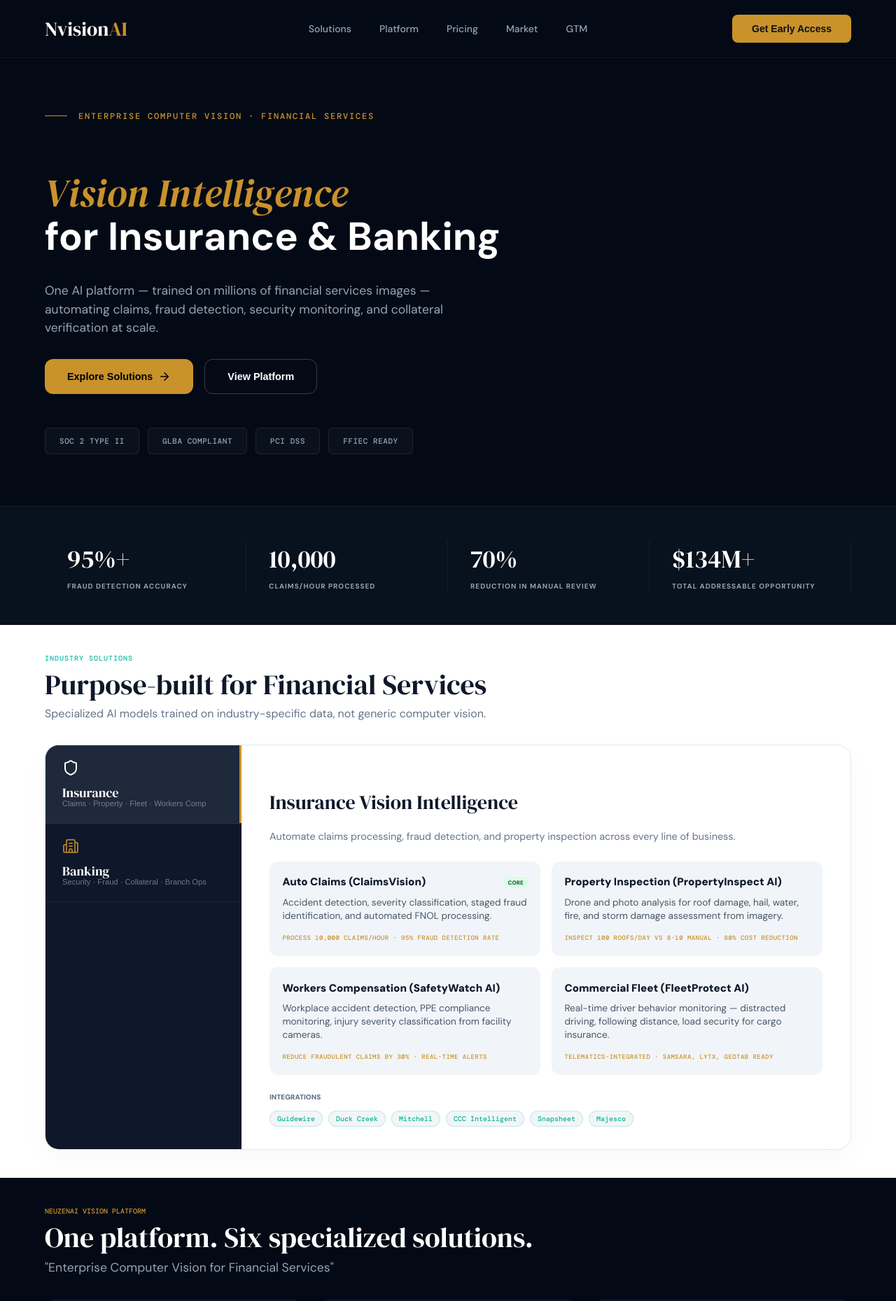
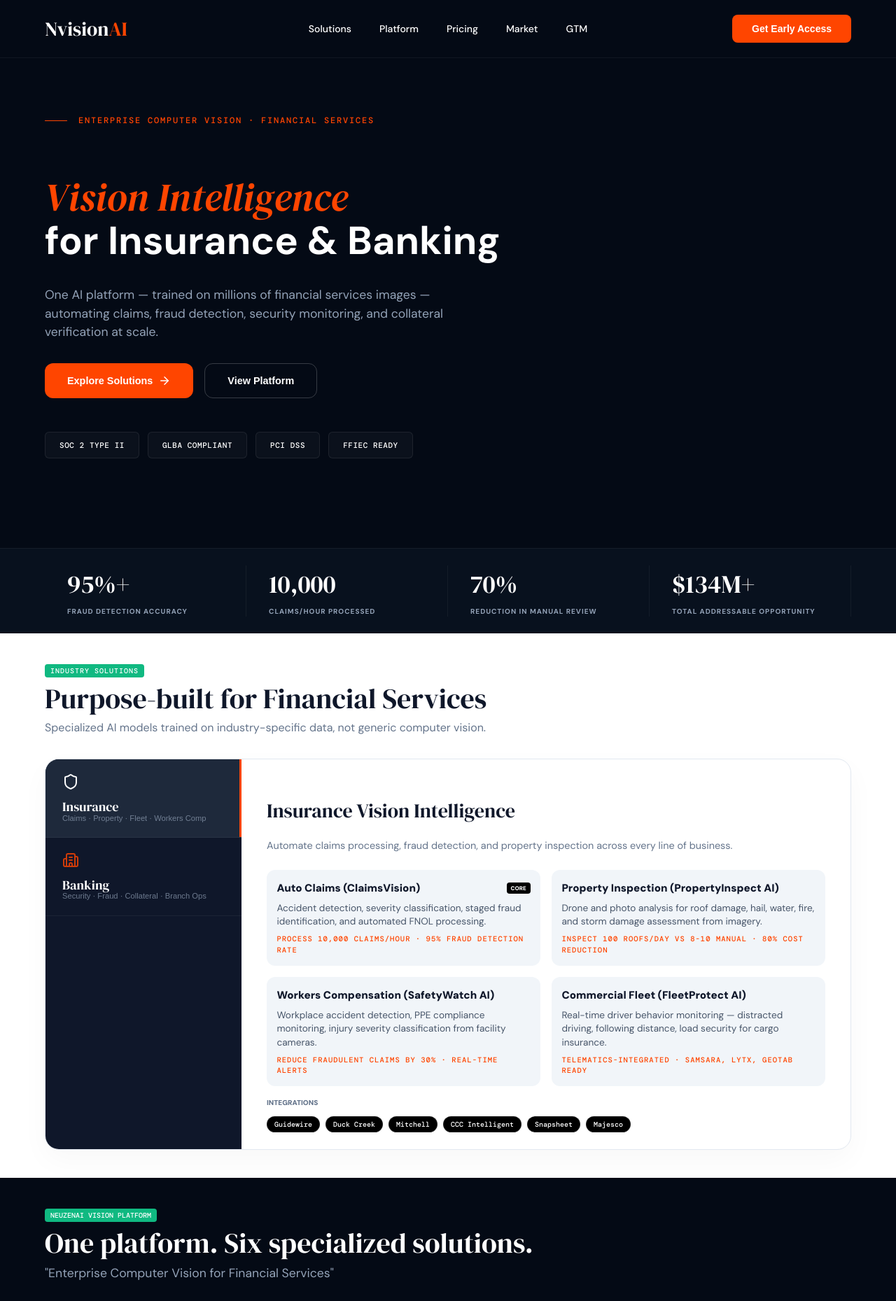
Before and after one commit to ravitejaungrala/NVISIONAI, a React (Vite) app: page / in a window 1280 px wide. Shown: the top 1859 px of the page at 70% size. Built offline with nearby package versions, Linux system fonts and the light colour scheme.

Commit message:
latest chnages

```diff
--- a/src/pages/NvisionAI.css
+++ b/src/pages/NvisionAI.css
@@ -7,8 +7,8 @@
   --navy-bg: #040a15;
   --navy-card: #0a1628;
   --navy-deep: #0f172a;
-  --gold: #c9922a;
-  --teal: #14b8a6;
+  --gold: #ff4500;
+  --teal: #10b981;
   --green: #10b981;
   --slate: #94a3b8;
   --slate-dark: #64748b;
@@ -70,7 +70,7 @@
   justify-content: center;
 }
 .nav-links a {
-  color: #94a3b8;
+  color: #ffffff;
   text-decoration: none;
   font-size: 14px;
   font-weight: 500;
@@ -86,7 +86,7 @@
 
 .btn-nav {
   background: var(--gold);
-  color: #0d1117;
+  color: #ffffff;
   padding: 0.75rem 1.75rem;
   border-radius: 8px;
   font-weight: 700;
@@ -99,11 +99,11 @@
 
 /* -------------------------------- HERO -------------------------------- */
 .hero {
-  min-height: 80vh;
+  min-height: 70vh;
   display: flex;
   flex-direction: column;
   justify-content: center;
-  padding: 0 4rem;
+  padding: 5rem 4rem 8rem;
 }
 .hero-eyebrow { color: var(--gold); font-size: 0.75rem; font-weight: 800; letter-spacing: 0.15em; text-transform: uppercase; margin-bottom: 1.5rem; font-family: 'DM Mono', monospace; display: flex; align-items: center; gap: 1rem; }
 .hero-eyebrow::before { content: ""; width: 2rem; height: 1px; background: var(--gold); }
@@ -111,7 +111,7 @@
 .hero-title span { color: var(--gold); font-style: italic; }
 .hero-sub { color: var(--slate); font-size: 1.1rem; max-width: 600px; margin-bottom: 2rem; line-height: 1.5; }
 .hero-btns { display: flex; gap: 1rem; }
-.btn-gold { background: var(--gold); color: #000; padding: 1rem 2rem; border-radius: 12px; font-weight: 900; border: none; font-size: 0.9rem; cursor: pointer; display: flex; align-items: center; gap: 0.5rem; }
+.btn-gold { background: var(--gold); color: #ffffff; padding: 1rem 2rem; border-radius: 12px; font-weight: 900; border: none; font-size: 0.9rem; cursor: pointer; display: flex; align-items: center; gap: 0.5rem; }
 .btn-outline { background: transparent; color: white; padding: 1rem 2rem; border-radius: 12px; border: 1px solid rgba(255,255,255,0.2); font-weight: 900; font-size: 0.9rem; cursor: pointer; }
 
 .hero-badges {
@@ -121,21 +121,21 @@
   flex-wrap: wrap;
 }
 
-.badge-item { background: rgba(255,255,255,0.03); border: 1px solid rgba(255,255,255,0.08); padding: 0.6rem 1.25rem; border-radius: 6px; font-size: 11px; font-weight: 700; color: #94a3b8; letter-spacing: 0.05em; transition: 0.3s; font-family: 'DM Mono', monospace; }
+.badge-item { background: rgba(255,255,255,0.03); border: 1px solid rgba(255,255,255,0.08); padding: 0.6rem 1.25rem; border-radius: 6px; font-size: 11px; font-weight: 700; color: #ffffff; letter-spacing: 0.05em; transition: 0.3s; font-family: 'DM Mono', monospace; }
 
 /* -------------------------------- STATS -------------------------------- */
-.stats-bar { padding: 3rem 4rem; background: #08111e; display: grid; grid-template-columns: repeat(4, 1fr); border-top: 1px solid rgba(255,255,255,0.05); }
+.stats-bar { padding: 1.5rem 4rem; background: #08111e; display: grid; grid-template-columns: repeat(4, 1fr); border-top: 1px solid rgba(255,255,255,0.05); }
 .stat-item { border-right: 1px solid rgba(255,255,255,0.05); padding: 0 2rem; }
 .stat-val { font-size: 2.25rem; font-weight: 900; color: white; margin-bottom: 0.25rem; font-family: 'DM Serif Display', serif; }
 .stat-lab { font-size: 10px; color: var(--slate); text-transform: uppercase; letter-spacing: 0.1em; font-weight: 700; }
 
 /* -------------------------------- SOLUTIONS -------------------------------- */
 .solutions-section { background: white; color: #0f172a; padding: 2.5rem 4rem; }
-.sol-eyebrow { color: var(--teal); font-size: 10px; font-weight: 900; margin-bottom: 0.5rem; text-transform: uppercase; letter-spacing: 0.1em; font-family: 'DM Mono', monospace; }
+.sol-eyebrow { background: var(--green); color: #ffffff; font-size: 10px; font-weight: 900; margin-bottom: 0.5rem; text-transform: uppercase; letter-spacing: 0.1em; font-family: 'DM Mono', monospace; display: inline-block; padding: 2px 8px; border-radius: 4px; }
 .sol-title { font-size: 2.5rem; margin-top: 0; margin-bottom: 0.5rem; line-height: 1.1; font-family: 'DM Serif Display', serif; }
 .sol-sub { color: var(--slate-dark); font-size: 1rem; margin-top: 0; margin-bottom: 2rem; }
 
-.tabs-box { display: flex; border: 1px solid var(--border); border-radius: 20px; overflow: hidden; background: white; box-shadow: 0 15px 40px rgba(0,0,0,0.03); min-height: 420px; }
+.tabs-box { display: flex; border: 1px solid var(--border); border-radius: 20px; overflow: hidden; background: white; box-shadow: 0 15px 40px rgba(0,0,0,0.03); min-height: 380px; }
 .tabs-aside { width: 280px; background: #0f172a; color: white; display: flex; flex-direction: column; flex-shrink: 0; }
 .tab-btn { padding: 1.25rem 1.5rem; text-align: left; background: transparent; border: none; cursor: pointer; color: white; transition: 0.2s; display: flex; flex-direction: column; align-items: flex-start; gap: 0.75rem; position: relative; border-bottom: 1px solid rgba(255,255,255,0.05); }
 .tab-btn.active { background: #1e293b; }
@@ -145,26 +145,26 @@
 .tab-label { font-size: 1.15rem; font-weight: 700; margin: 0; line-height: 1; }
 .tab-sub-labels { color: var(--slate); font-size: 0.7rem; opacity: 0.7; line-height: 1.2; }
 
-.tabs-panel { flex: 1; padding: 2rem 2.5rem; display: flex; flex-direction: column; }
+.tabs-panel { flex: 1; padding: 1.5rem 2.25rem; display: flex; flex-direction: column; }
 .panel-title { font-size: 1.75rem; color: #0f172a; margin-bottom: 0.25rem; }
 .panel-sub { color: #64748b; font-size: 0.9rem; margin-bottom: 1.5rem; }
 
 .panel-grid { display: grid; grid-template-columns: 1fr 1fr; gap: 1rem; }
-.uc-card { background: #f1f5f9; padding: 1.15rem; border-radius: 12px; transition: 0.3s; }
+.uc-card { background: #f1f5f9; padding: 0.9rem; border-radius: 12px; transition: 0.3s; }
 .uc-title-row { display: flex; justify-content: space-between; align-items: center; margin-bottom: 0.5rem; }
 .uc-title-text { font-weight: 800; font-size: 0.95rem; color: #0f172a; }
-.uc-core-badge { background: #dcfce7; color: #166534; font-size: 8px; font-weight: 900; padding: 2px 6px; border-radius: 4px; }
-.uc-content { color: #475569; font-size: 0.85rem; line-height: 1.4; margin-bottom: 1rem; min-height: 2.25rem; }
-.uc-metric { color: var(--gold); font-weight: 800; font-size: 9px; text-transform: uppercase; letter-spacing: 0.05em; font-family: 'DM Mono', monospace; }
+.uc-core-badge { background: #000000; color: #ffffff; font-size: 8px; font-weight: 900; padding: 2px 6px; border-radius: 4px; }
+.uc-content { color: #475569; font-size: 0.85rem; line-height: 1.4; margin-bottom: 0.5rem; min-height: 1.5rem; }
+.uc-metric { color: var(--gold); font-weight: 800; font-size: 10.5px; text-transform: uppercase; letter-spacing: 0.1em; font-family: 'DM Mono', monospace; }
 
-.integrations-row { margin-top: auto; padding-top: 1.5rem; }
+.integrations-row { margin-top: auto; padding-top: 1rem; }
 .int-label { color: #64748b; font-size: 10px; font-weight: 800; text-transform: uppercase; display: block; margin-bottom: 0.75rem; }
 .int-pills { display: flex; gap: 0.5rem; flex-wrap: wrap; }
-.int-pill { background: #f1f5f9; color: #10b981; font-size: 10px; font-weight: 700; padding: 3px 10px; border-radius: 20px; border: 1px solid rgba(16, 185, 129, 0.2); font-family: 'DM Mono', monospace; }
+.int-pill { background: #000000; color: #ffffff; font-size: 10px; font-weight: 700; padding: 3px 10px; border-radius: 20px; border: 1px solid rgba(255,255,255,0.1); font-family: 'DM Mono', monospace; }
 
 /* -------------------------------- PLATFORM -------------------------------- */
 .platform-section { padding: 2.5rem 4rem; background: var(--navy-bg); }
-.plat-eyebrow { color: var(--gold); font-size: 10px; font-weight: 900; margin-bottom: 0.5rem; text-transform: uppercase; font-family: 'DM Mono', monospace; }
+.plat-eyebrow { background: var(--green); color: #ffffff; font-size: 10px; font-weight: 900; margin-bottom: 0.5rem; text-transform: uppercase; font-family: 'DM Mono', monospace; display: inline-block; padding: 2px 8px; border-radius: 4px; }
 .plat-title { font-size: 2.5rem; margin-top: 0; margin-bottom: 0.5rem; line-height: 1.1; font-family: 'DM Serif Display', serif; }
 .plat-sub { color: var(--slate); font-size: 1.1rem; font-style: italic; margin-top: 0; margin-bottom: 2rem; }
 .plat-grid { display: grid; grid-template-columns: repeat(3, 1fr); gap: 1.5rem; }
@@ -184,16 +184,16 @@
 
 /* -------------------------------- PRICING -------------------------------- */
 .pricing-section { background: white; color: #0f172a; padding: 2.5rem 4rem; }
-.price-eyebrow { color: var(--teal); font-size: 10px; font-weight: 900; text-transform: uppercase; letter-spacing: 0.2em; margin-bottom: 0.5rem; font-family: 'DM Mono', monospace; }
+.price-eyebrow { background: var(--green); color: #ffffff; font-size: 10px; font-weight: 900; text-transform: uppercase; letter-spacing: 0.2em; margin-bottom: 0.5rem; font-family: 'DM Mono', monospace; display: inline-block; padding: 2px 8px; border-radius: 4px; }
 .price-title { font-size: 2.5rem; margin-top: 0; margin-bottom: 0.5rem; line-height: 1.1; font-family: 'DM Serif Display', serif; }
-.price-sub { color: var(--slate-dark); font-size: 1rem; max-width: 650px; margin-top: 0; margin-bottom: 2rem; }
-.price-context { font-size: 10px; font-weight: 900; color: var(--slate); letter-spacing: 0.15em; margin-bottom: 2rem; border-bottom: 1px solid var(--border); padding-bottom: 0.75rem; font-family: 'DM Mono', monospace; }
-.price-context.banking { color: #c9922a; border-bottom: none; margin-top: 2.5rem; margin-bottom: 1rem; }
+.price-sub { color: var(--slate-dark); font-size: 1rem; max-width: 650px; margin-top: 0; margin-bottom: 1rem; }
+.price-context { font-size: 10px; font-weight: 900; color: var(--slate); letter-spacing: 0.15em; margin-bottom: 1.25rem; border-bottom: 1px solid var(--border); padding-bottom: 0.75rem; font-family: 'DM Mono', monospace; }
+.price-context.banking { color: #ff4500; border-bottom: none; margin-top: 2.5rem; margin-bottom: 1rem; }
 .price-grid { display: grid; grid-template-columns: repeat(3, 1fr); gap: 1.5rem; align-items: stretch; }
-.price-card { background: white; padding: 1.25rem; border-radius: 20px; border: 1px solid var(--border); display: flex; flex-direction: column; position: relative; transition: 0.3s; }
+.price-card { background: white; padding: 1.25rem; border-radius: 20px; border: 1px solid var(--gold); display: flex; flex-direction: column; position: relative; transition: 0.3s; }
 .price-card.dark { background: #0f172a; border-color: rgba(255,255,255,0.05); color: white; min-height: 140px; }
 .price-card.popular { border-color: var(--teal); border-width: 2px; }
-.popular-badge { position: absolute; top: -12px; left: 50%; transform: translateX(-50%); background: #14b8a6; color: white; padding: 2px 12px; border-radius: 20px; font-size: 9px; font-weight: 700; z-index: 10; }
+.popular-badge { position: absolute; top: -12px; left: 50%; transform: translateX(-50%); background: #10b981; color: white; padding: 2px 12px; border-radius: 20px; font-size: 9px; font-weight: 700; z-index: 10; }
 .plan-name { font-size: 10px; font-weight: 800; color: #64748b; letter-spacing: 0.1em; margin-bottom: 0.5rem; font-family: 'DM Mono', monospace; }
 .price-card.dark .plan-name { color: var(--gold); }
 .plan-price-row { display: flex; align-items: baseline; gap: 0.25rem; margin-bottom: 0.25rem; }
@@ -212,7 +212,7 @@
 .btn-light { background: #f1f5f9; color: #0f172a; }
 .btn-light:hover { background: #e2e8f0; }
 .btn-filled { background: var(--teal); color: white; }
-.btn-filled:hover { background: #0d9488; }/* -------------------------------- MARKET -------------------------------- */
+.btn-filled:hover { background: #059669; }/* -------------------------------- MARKET -------------------------------- */
 .market-section { background: var(--light-bg); color: #0f172a; padding: 2.5rem 4rem; }
 .market-grid { display: grid; grid-template-columns: 1fr 1fr; gap: 2rem; }
 .tam-card { background: white; border-radius: 20px; border: 1px solid var(--border); overflow: hidden; display: flex; flex-direction: column; transition: 0.3s; }
@@ -268,16 +268,16 @@
   background: var(--navy-bg);
   border-top: 1px solid rgba(255,255,255,0.05);
   font-size: 0.9rem;
-  color: var(--slate-dark);
+  color: #ffffff;
 }
 
-.footer-subtext { font-size: 13px; font-weight: 700; color: #475569; }
+.footer-subtext { font-size: 13px; font-weight: 700; color: #ffffff; }
 
 .footer-right { text-align: right; }
 .contact-info { display: flex; flex-direction: column; gap: 0.5rem; }
 .contact-info div { font-size: 12px; font-weight: 600; }
 .gold-email { color: var(--gold) !important; font-weight: 800; cursor: pointer; }
-.copyright { margin-top: 1rem; color: #334155; opacity: 0.8; }
+.copyright { margin-top: 1rem; color: #ffffff; opacity: 0.8; }
 
 #solutions, #platform, #pricing, #market, #gtm {
   scroll-margin-top: 80px;
--- a/src/pages/NvisionAI.jsx
+++ b/src/pages/NvisionAI.jsx
@@ -372,7 +372,7 @@
       {/* FOOTER */}
       <footer className="final-footer">
         <div className="footer-left">
-          <div className="logo serif" style={{ marginBottom: '1rem' }}>NvisionAI <span style={{ color: '#64748b', fontSize: '1rem', fontWeight: 'bold' }}>· by NeuzenAI</span></div>
+          <div className="logo serif" style={{ marginBottom: '1rem' }}>Nvision<span className="gold">AI</span> <span style={{ color: 'white', fontSize: '1rem', fontWeight: 'bold' }}>· by NeuzenAI</span></div>
           <div className="footer-subtext">Enterprise Computer Vision for Financial Services</div>
         </div>
         <div className="footer-right">
```
